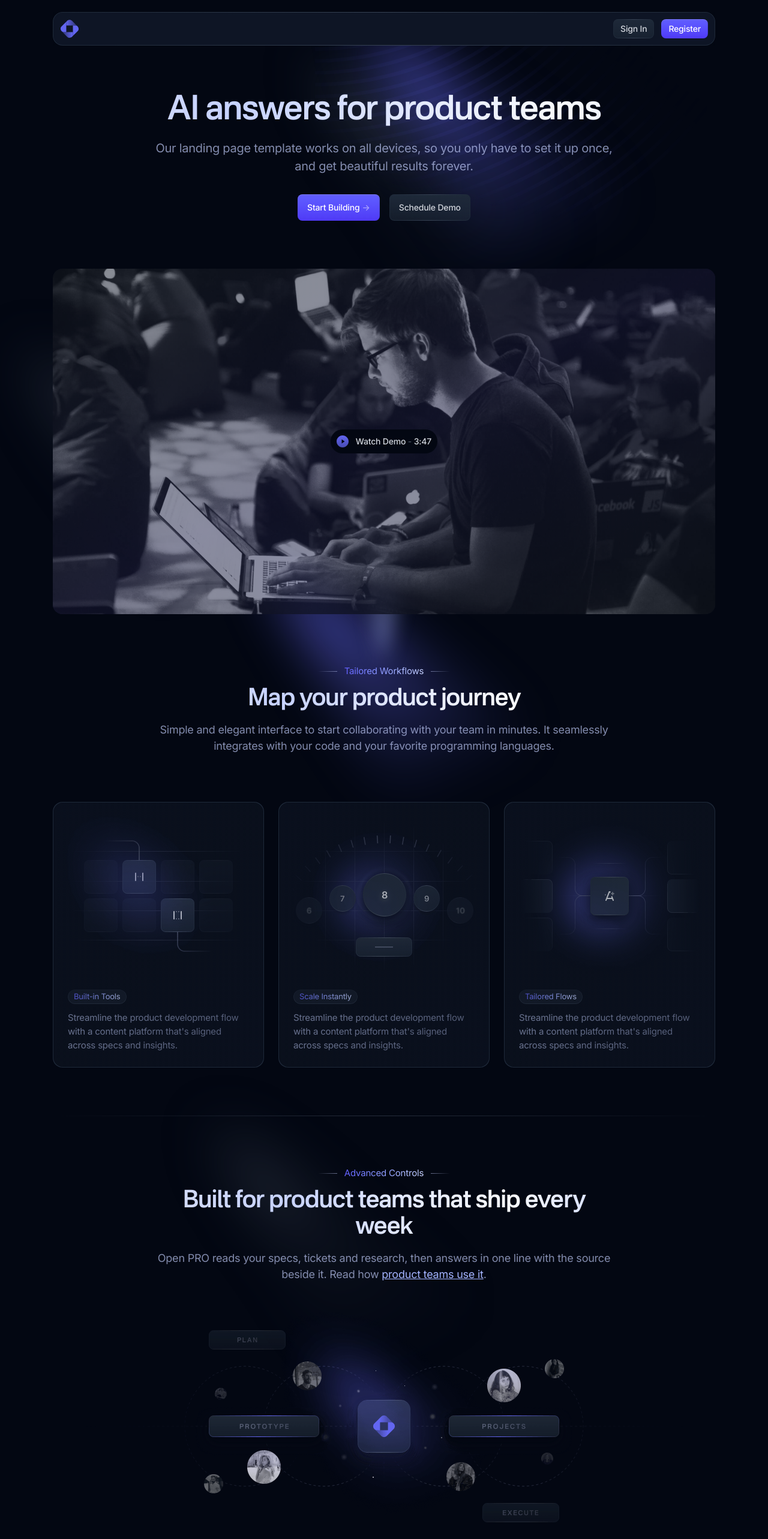
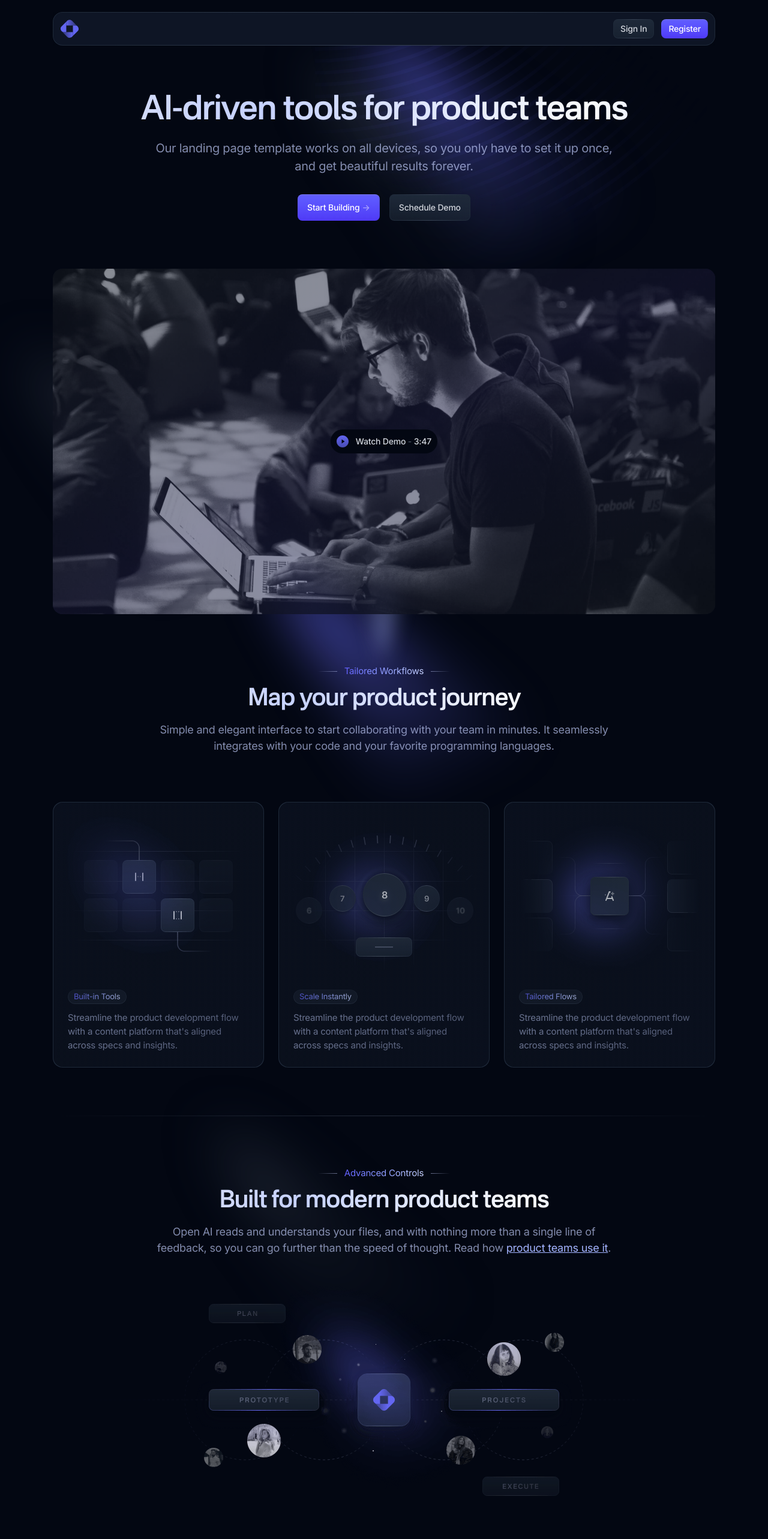
Before and after one commit to Nerai-Labs/rp-site-next, a Next.js app: page /rp-site-next/ in a window 1280 px wide. Shown: the top 2566 px of the page at 60% size. Built offline with nearby package versions, Linux system fonts and the light colour scheme.

Commit message:
Undo Website autopilot: https://nerai-labs.github.io/rp-site-next/

```diff
--- a/app/(default)/page.tsx
+++ b/app/(default)/page.tsx
@@ -1,6 +1,6 @@
 export const metadata = {
-  title: "Open PRO: answers from your team's files",
-  description: "Open PRO reads your team's files and answers product questions in one line, with sources.",
+  title: "Home - Open PRO",
+  description: "Open PRO reads your team's files and answers in one line, so product teams ship faster.",
 };
 
 import PageIllustration from "@/components/page-illustration";
@@ -18,37 +18,7 @@ export default function Home() {
       <Workflows />
       <Features />
       <Testimonials />
-      <section>
-        <div className="mx-auto max-w-6xl px-4 sm:px-6">
-          <div className="pb-12 md:pb-20">
-            <div className="mx-auto max-w-3xl pb-12 text-center md:pb-20">
-              <h2 className="animate-[gradient_6s_linear_infinite] bg-[linear-gradient(to_right,var(--color-gray-200),var(--color-indigo-200),var(--color-gray-50),var(--color-indigo-300),var(--color-gray-200))] bg-[length:200%_auto] bg-clip-text pb-4 font-nacelle text-3xl font-semibold text-transparent md:text-4xl">Works with the tools you have</h2>
-              <p className="text-lg text-indigo-200/65">Connect Linear, Notion and GitHub in a minute, and Open PRO keeps their answers in one place. See the <a href="https://linear.app/">Linear</a> integration.</p>
-            </div>
-          </div>
-        </div>
-      </section>
-      <section>
-        <div className="mx-auto max-w-6xl px-4 sm:px-6">
-          <div className="pb-12 md:pb-20">
-            <div className="mx-auto max-w-3xl pb-12 text-center md:pb-20">
-              <h2 className="animate-[gradient_6s_linear_infinite] bg-[linear-gradient(to_right,var(--color-gray-200),var(--color-indigo-200),var(--color-gray-50),var(--color-indigo-300),var(--color-gray-200))] bg-[length:200%_auto] bg-clip-text pb-4 font-nacelle text-3xl font-semibold text-transparent md:text-4xl">Questions</h2>
-              <h3>Does Open PRO train on our files?</h3>
-              <p className="text-lg text-indigo-200/65">No. Your files stay in your workspace and are never used to train a model.</p>
-              <h3>Can we try it first?</h3>
-              <p className="text-lg text-indigo-200/65">Yes, the Starter plan is free for one project.</p>
-            </div>
-          </div>
-        </div>
-      </section>
       <Cta />
-      <script type="application/ld+json" dangerouslySetInnerHTML={{ __html: JSON.stringify({
-        "@context": "https://schema.org",
-        "@type": "SoftwareApplication",
-        "name": "Open PRO",
-        "applicationCategory": "BusinessApplication",
-        "operatingSystem": "Web"
-      }) }} />
     </>
   );
 }
--- a/components/features.tsx
+++ b/components/features.tsx
@@ -39,8 +39,18 @@ export default function Features() {
                 Advanced Controls
               </span>
             </div>
-            <h2 className="animate-[gradient_6s_linear_infinite] bg-[linear-gradient(to_right,var(--color-gray-200),var(--color-indigo-200),var(--color-gray-50),var(--color-indigo-300),var(--color-gray-200))] bg-[length:200%_auto] bg-clip-text pb-4 font-nacelle text-3xl font-semibold text-transparent md:text-4xl">Built for product teams that ship every week</h2>
-            <p className="text-lg text-indigo-200/65">Open PRO reads your specs, tickets and research, then answers in one line with the source beside it. Read how <a className="text-indigo-300 underline" href="/rp-site-next/signin/">product teams use it</a>.</p>
+            <h2 className="animate-[gradient_6s_linear_infinite] bg-[linear-gradient(to_right,var(--color-gray-200),var(--color-indigo-200),var(--color-gray-50),var(--color-indigo-300),var(--color-gray-200))] bg-[length:200%_auto] bg-clip-text pb-4 font-nacelle text-3xl font-semibold text-transparent md:text-4xl">
+              Built for modern product teams
+            </h2>
+            <p className="text-lg text-indigo-200/65">
+              Open AI reads and understands your files, and with nothing more
+              than a single line of feedback, so you can go further than the
+              speed of thought. Read how{" "}
+              <a className="text-indigo-300 underline" href="/rp-site-next/signin/">
+                product teams use it
+              </a>
+              .
+            </p>
           </div>
           <div className="flex justify-center pb-4 md:pb-12" data-aos="fade-up">
             <Image
--- a/components/hero-home.tsx
+++ b/components/hero-home.tsx
@@ -13,7 +13,7 @@ export default function HeroHome() {
               className="animate-[gradient_6s_linear_infinite] bg-[linear-gradient(to_right,var(--color-gray-200),var(--color-indigo-200),var(--color-gray-50),var(--color-indigo-300),var(--color-gray-200))] bg-[length:200%_auto] bg-clip-text pb-5 font-nacelle text-4xl font-semibold text-transparent md:text-5xl"
               data-aos="fade-up"
             >
-              AI answers for product teams
+              AI-driven tools for product teams
             </h1>
             <div className="mx-auto max-w-3xl">
               <p
```
